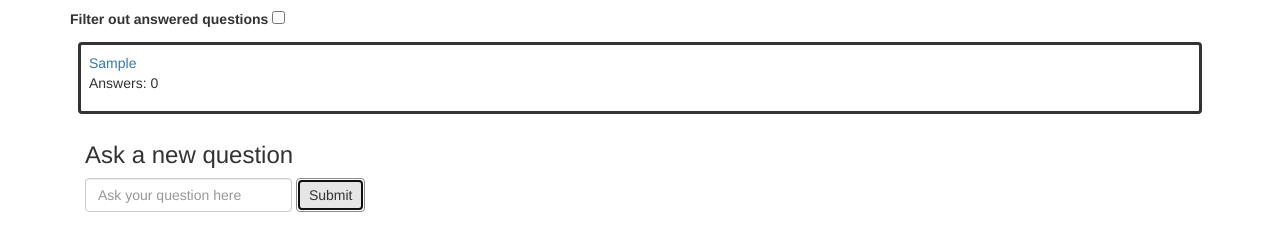
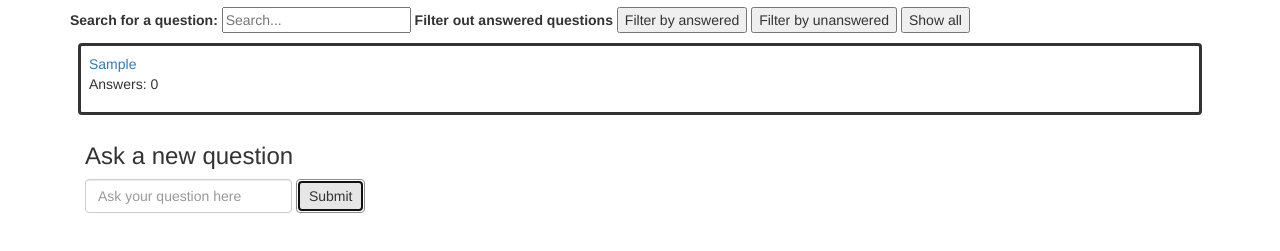
Before and after one commit to kylepratuch/Ask-the-Experts-ang, a plain HTML site: page index.html at #!/questions in a window 1280 px wide. Both pictures are taken after typing "Sample" into the empty fields and a click on the button "Submit". Shown: the part 63-314 px from the top of the page. Drawn offline with nearby package versions, Linux system fonts and the light colour scheme.

Commit message:
add answered filter

```diff
--- a/controllers/AnswersController.js
+++ b/controllers/AnswersController.js
@@ -1,6 +1,8 @@
 askExperts.controller('AnswersCtrl', function AnswersCtrl($scope, $stateParams, QuestionsFactory, UtilitiesFactory) {
+
   $scope.question = UtilitiesFactory.findById(QuestionsFactory.questions, $stateParams.questionId)
   $scope.answer = UtilitiesFactory.findById($scope.question.answers, $stateParams.answerId)
+
   $scope.addAnswer = function() {
     $scope.question.answers.push(
       { text: $scope.answerText,
@@ -9,6 +11,7 @@ askExperts.controller('AnswersCtrl', function AnswersCtrl($scope, $stateParams,
         discussion: []
         }
     );
+    $scope.question.answered = true;
     $scope.answerText = null;
   }
 
@@ -17,6 +20,8 @@ askExperts.controller('AnswersCtrl', function AnswersCtrl($scope, $stateParams,
   }
 
   $scope.addToUpvotes = function() {
+    debugger;
+    console.log($scope.answer);
     $scope.answer.upvotes += 1;
   }
 });
--- a/controllers/QuestionsController.js
+++ b/controllers/QuestionsController.js
@@ -1,4 +1,10 @@
 askExperts.controller('QuestionsCtrl', function QuestionsCtrl($scope, QuestionsFactory) {
   $scope.questions = QuestionsFactory.questions;
   $scope.QuestionsFactory = QuestionsFactory;
+
+  $scope.iGotClicked = function(){
+    console.log("I Got Clicked");
+    console.log(varFedIn);
+
+  }
 });
--- a/partials/questions.html
+++ b/partials/questions.html
@@ -2,14 +2,19 @@
 <div ng-show="questions.length">
   <h1>Here are all of your questions:</h1>
 
-    <label>Filter out answered questions</label>
-    <input type="checkbox" ng-model="filterAnswers" ng-false-value="" ng-true-value="{{question.answers.length === 0}}" id="filterAnswers">
+  <label>Search for a question:</label>
+  <input type="text" ng-model="searchText" placeholder="Search...">
 
-    <div class="questions" ng-repeat="item in questions | filter: filterAnswers">
+  <label>Filter out answered questions</label>
+  <!-- <input type="checkbox" toggle-class="toggle-calm" ng-model="filterAnswers.answered" ng-value-true="false" ng-value-false=""> -->
+  <button ng-click="filterAnswers.answered = true">Filter by answered</button>
+  <button ng-click="filterAnswers.answered = false">Filter by unanswered</button>
+  <button ng-click="filterAnswers.answered = ''">Show all</button>
+
+    <div class="questions" ng-repeat="item in questions | filter: searchText | filter: filterAnswers.answered">
       <a ui-sref="questions.answers({ questionId: item.id })">{{ item.text | limitTo:300 }}</a>
       <p>Answers: {{ item.answers.length }}</p>
     </div>
-
 
 </div>
 
--- a/services/QuestionsFactory.js
+++ b/services/QuestionsFactory.js
@@ -2,7 +2,7 @@ askExperts.factory('QuestionsFactory', function QuestionsFactory() {
   var factory = {};
   factory.questions = [];
   factory.addQuestion = function() {
-    factory.questions.push({ text:factory.questionText, id:factory.questions.length +1, answers: [] });
+    factory.questions.push({ text:factory.questionText, id:factory.questions.length +1, answers: [],answered: false });
     factory.questionText = null;
   };
   return factory;
```
